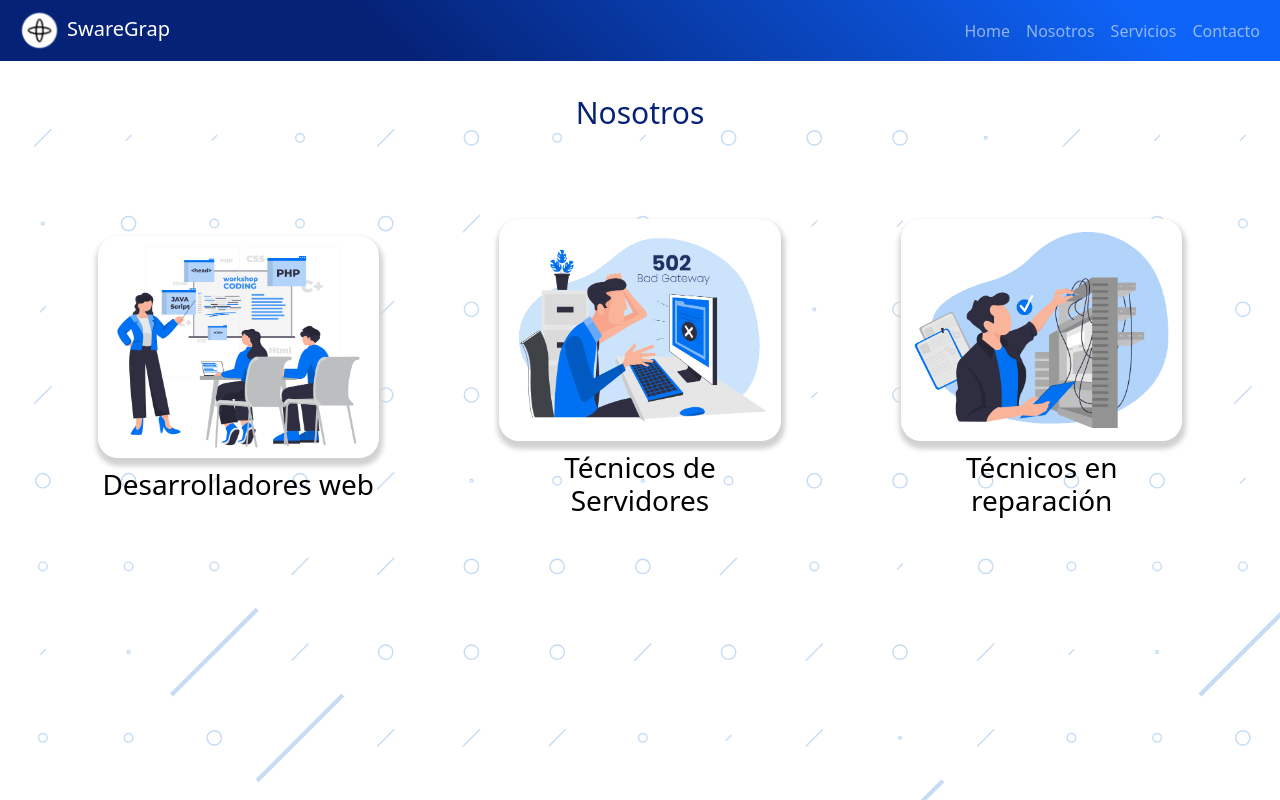
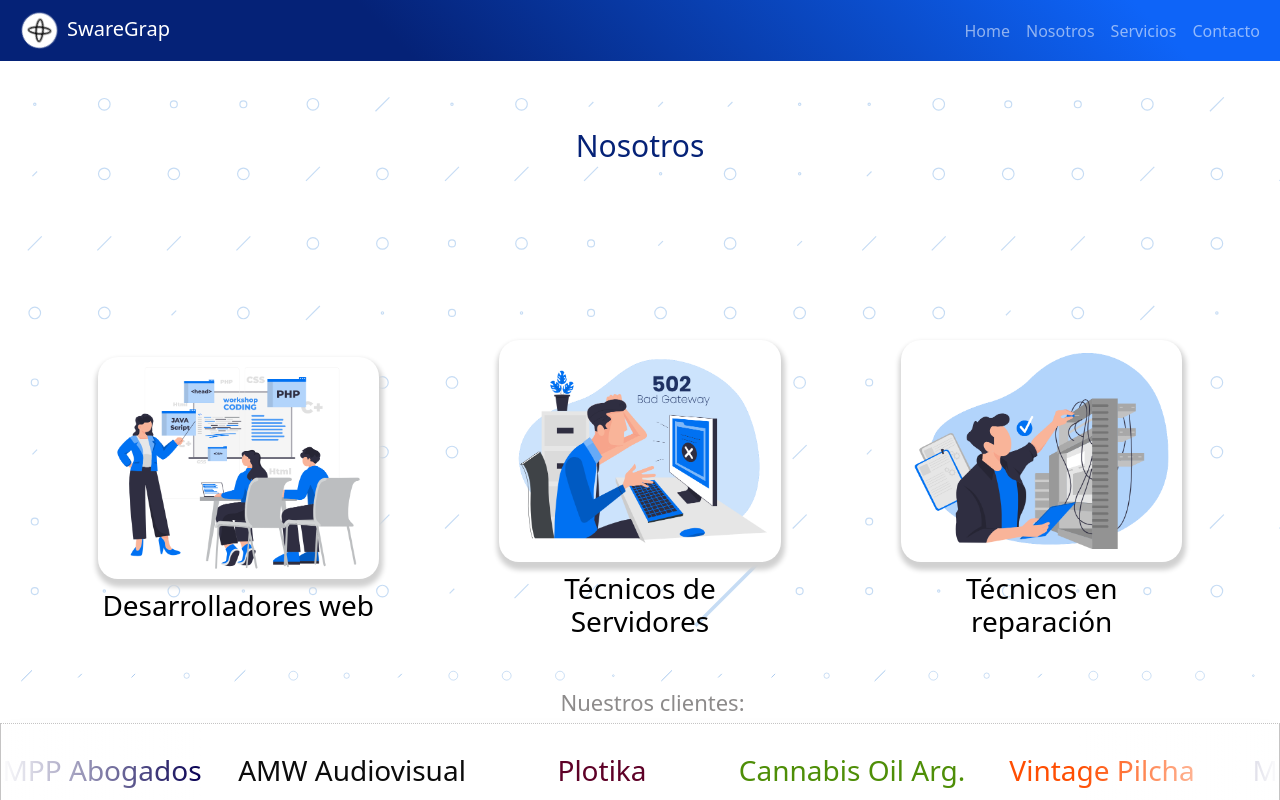
Before and after one commit to GuidoSantiagoReta/Swaregrap-reactrouterv6, a React (Create React App) app: page /about in a window 1280 px wide. Shown: the top 800 px of the page. Built offline with nearby package versions, Linux system fonts and the light colour scheme.

Commit message:
General-Modifications-18

```diff
--- a/src/App.css
+++ b/src/App.css
@@ -54,10 +54,7 @@
 
 /*SECTION*/
 section {
-
-
   height: 100vh;
-
   background-image: url(/src/images/Sprinkle.svg);
   background-size: cover;
 }
@@ -67,15 +64,16 @@ section {
 
 .contenedor-sobre-nosotros {
   display: flex;
-  flex-direction: row; /* or 'column' for vertical layout */
+  flex-direction: row;
   justify-content: space-evenly;
-  align-items: center; /* to align items vertically */
+  align-items: center;
   margin-top: 10rem;
 }
 
 .imagen-about-us {
   margin: 5rem;
   min-width: 1%;
+  width: 100%;
 }
 
 .sobre-nosotros .contenido-textos {
@@ -132,7 +130,7 @@ section {
 
 .container-group {
   height: 100%;
-  margin-top: 6rem;
+  margin-top: 8rem;
 
 }
 
@@ -140,9 +138,12 @@ section {
   color: rgb(5, 34, 119);
   font-size: 30px;
   text-align: center;
-  margin-top: 10px;
-  margin-bottom: 50px;
 
+
+
+}
+.group-card{
+  margin-top: 8rem;
 }
 
 /*END PAGE SERVICES*/
@@ -151,7 +152,7 @@ section {
 
 .contact-section {
   height: 100%;
-  padding: 20px;
+  margin-top: 8rem;
 }
 
 
@@ -182,6 +183,9 @@ section {
 
 
 /*ABOUT US*/
+.container{
+ margin-top: 8rem;
+}
 
 .title {
   color: rgb(5, 34, 119);
@@ -194,8 +198,6 @@ section {
 .aboutus {
   background-image: url(/src/images/Sprinkle.svg);
   background-size: cover;
-  padding-bottom: 100px;
-
 
 }
 
@@ -203,7 +205,7 @@ section {
   display: flex;
   justify-content: space-between;
   align-items: center;
-
+ margin-top: 8rem;
 
 }
 
@@ -236,7 +238,7 @@ section {
 /* MEDIAQUERIES*/
 
 
-@media screen and (max-width:900px) {
+@media screen and (max-width:1300px) {
 
   section {
 
@@ -270,11 +272,25 @@ section {
 
   }
 
+
+  .product-container {
+    display: flex;
+    justify-content: space-between;
+    align-items: center;
+   margin-top: 6rem;
+
+  }
+  .bg-footer{
+    height: 100%;
+  }
 }
+
+
 
 @media screen and (min-width:769px) and (max-width:900px) {
   .aboutus {
     height: 100%;
+
   }
 
 }
@@ -294,6 +310,11 @@ section {
     height: 100%;
 
   }
+
+  .slider-container {
+    padding: 40px 0 85px;
+    height: 200px;
+  }
 }
 
 /*MEDIAQUERIES ABOUT US*/
@@ -309,7 +330,7 @@ section {
 
   .individual-product {
     text-align: center;
-    padding: 20px;
+
     min-width: 80%;
 
   }
```
